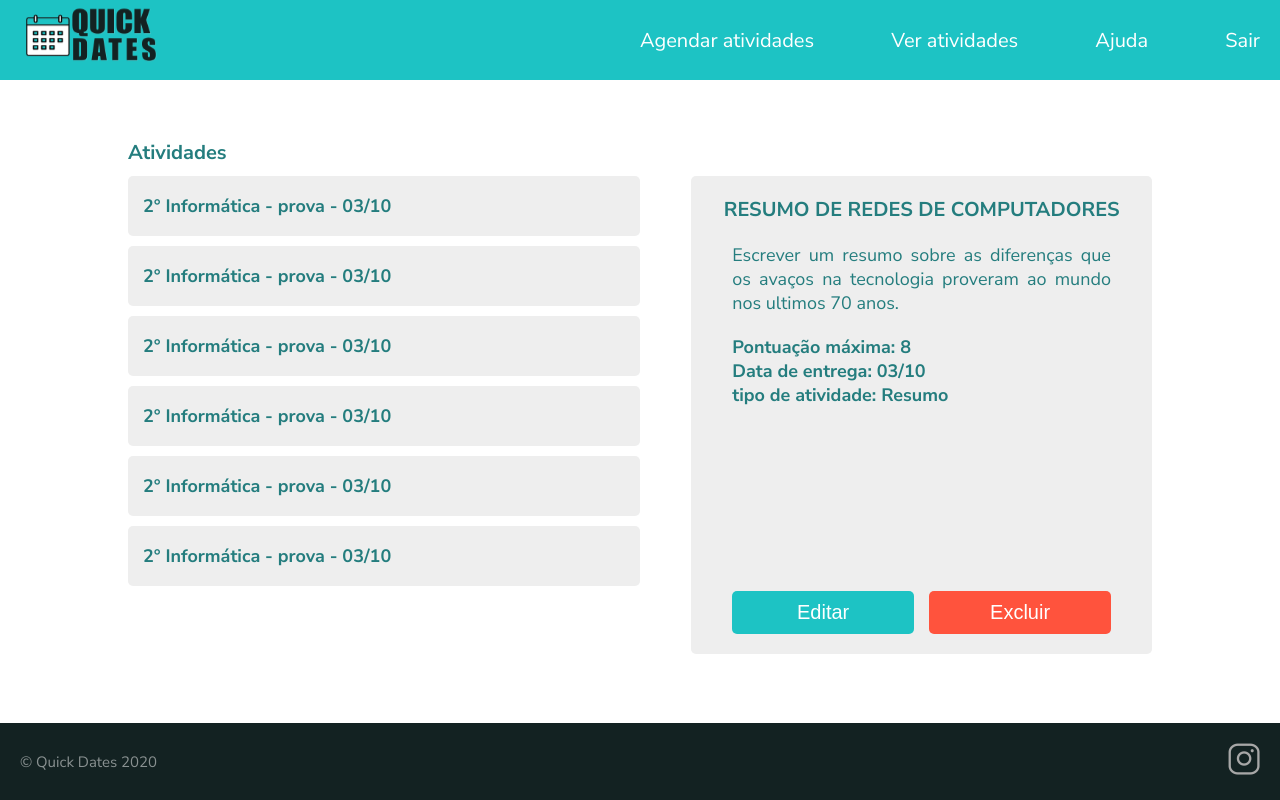
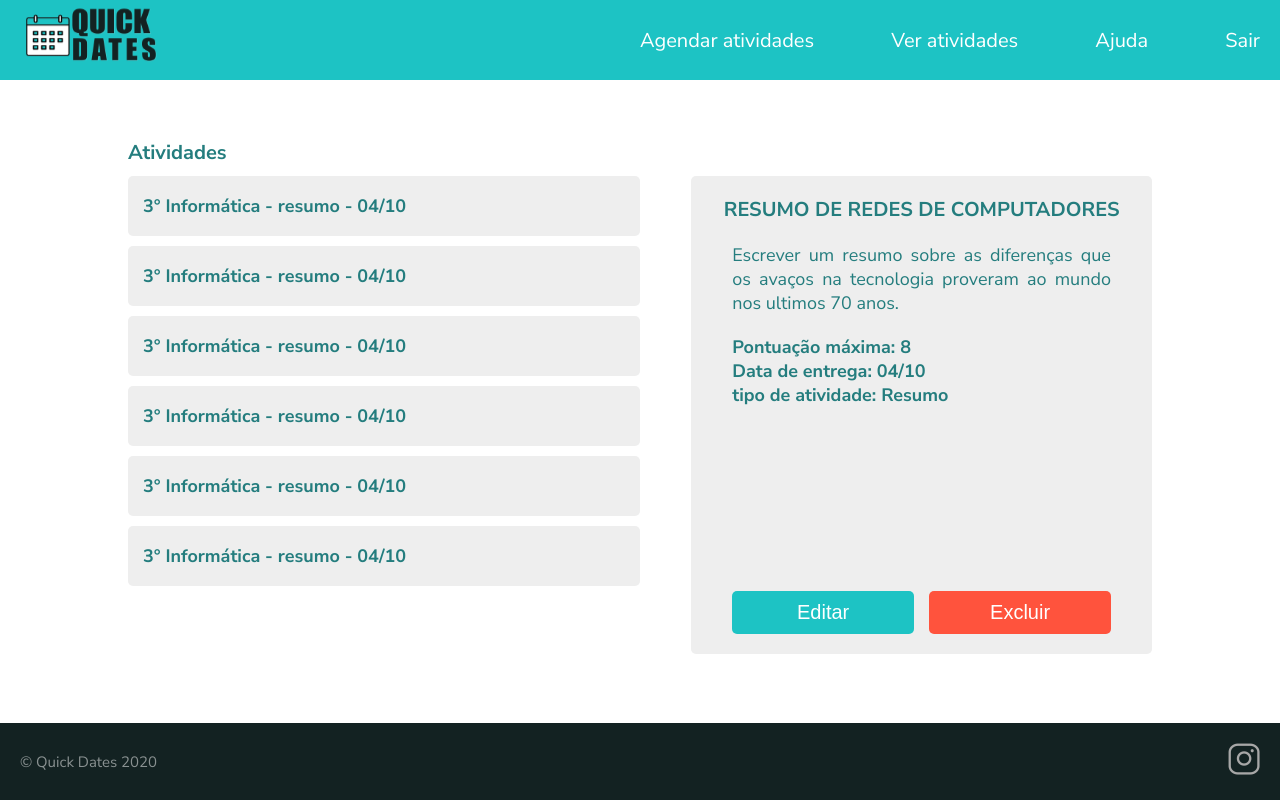
Before and after one commit to Quick-Dates/Quick-Dates-Web, a React (Create React App) app: page /edit-activity in a window 1280 px wide. Built offline with nearby package versions, Linux system fonts and the light colour scheme.

Commit message:
corections

```diff
--- a/src/components/MenuTeacher/index.tsx
+++ b/src/components/MenuTeacher/index.tsx
@@ -4,6 +4,7 @@ import { Link, useLocation } from 'react-router-dom';
 import help from '../../assets/ajuda-mobile-icon.svg';
 import schedule from '../../assets/agendar-atividades-icon.svg';
 import exit from '../../assets/exit.svg';
+import list from '../../assets/agendar-atividades.svg';
 
 import './styles.css';
 
@@ -27,6 +28,10 @@ export default function MenuStudent() {
         </div>
 
         <div>
+          <section>
+            <Link to="/edit-activity" className={pathName === '../../pages/edit-activity' || pathName === '/edit-activity' ? 'visited' : ''}><img src={list} alt="" /></Link>
+            <p>Marcadas</p>
+          </section>
 
           <section>
             <Link to="/"><img src={exit} alt="" /></Link>
--- a/src/pages/EditActivity/index.tsx
+++ b/src/pages/EditActivity/index.tsx
@@ -15,12 +15,12 @@ export default function EditActivity() {
               <h1 className="titlePage">Atividades</h1>
 
               <div className="containerList">
-                <Link to="/ativity-details" className="linkPara"> 2° Informática - prova -  03/10 </Link>
-                <Link to="/ativity-details" className="linkPara"> 2° Informática - prova -  03/10 </Link>
-                <Link to="/ativity-details" className="linkPara"> 2° Informática - prova -  03/10 </Link>
-                <Link to="/ativity-details" className="linkPara"> 2° Informática - prova -  03/10 </Link>
-                <Link to="/ativity-details" className="linkPara"> 2° Informática - prova -  03/10 </Link>
-                <Link to="/ativity-details" className="linkPara"> 2° Informática - prova -  03/10 </Link>
+                <Link to="/activity-details" className="linkPara"> 3° Informática - resumo -  04/10 </Link>
+                <Link to="/activity-details" className="linkPara"> 3° Informática - resumo -  04/10 </Link>
+                <Link to="/activity-details" className="linkPara"> 3° Informática - resumo -  04/10 </Link>
+                <Link to="/activity-details" className="linkPara"> 3° Informática - resumo -  04/10 </Link>
+                <Link to="/activity-details" className="linkPara"> 3° Informática - resumo -  04/10 </Link>
+                <Link to="/activity-details" className="linkPara"> 3° Informática - resumo -  04/10 </Link>
               </div>
             </div>
           </div>
@@ -34,12 +34,12 @@ export default function EditActivity() {
 
               <div className="containerDiv">
                 <div className="containerList">
-                  <div>2° Informática - prova -  03/10 </div>
-                  <div>2° Informática - prova -  03/10 </div>
-                  <div>2° Informática - prova -  03/10 </div>
-                  <div>2° Informática - prova -  03/10 </div>
-                  <div>2° Informática - prova -  03/10 </div>
-                  <div>2° Informática - prova -  03/10 </div>
+                  <div>3° Informática - resumo -  04/10 </div>
+                  <div>3° Informática - resumo -  04/10 </div>
+                  <div>3° Informática - resumo -  04/10 </div>
+                  <div>3° Informática - resumo -  04/10 </div>
+                  <div>3° Informática - resumo -  04/10 </div>
+                  <div>3° Informática - resumo -  04/10 </div>
                 </div>
 
                 <div className="containerEdit">
@@ -54,7 +54,7 @@ export default function EditActivity() {
                   <div className="spanButton">
                     <section className="containerInformations">
                       <span>Pontuação máxima: 8</span>
-                      <span>Data de entrega: 03/10</span>
+                      <span>Data de entrega: 04/10</span>
                       <span>tipo de atividade: Resumo</span>
                     </section>
 
--- a/src/pages/EditActivity/styles.css
+++ b/src/pages/EditActivity/styles.css
@@ -135,10 +135,6 @@
 }
 
 @media(max-width: 950px){
-  /* .containerEditActivity{
-
-  } */
-
   .contentEditActivity{
     margin: 2rem 0;
     display: flex;
@@ -160,7 +156,7 @@
     gap: 1rem;
   }
 
-  .contentEditActivity .containerList div{
+  .contentEditActivity .containerList a{
     width: 100%;
     height: 5.5rem;
     background-color: var(--background-card-secundary);
@@ -176,13 +172,13 @@
 }
 
 @media(max-width: 320px){
-  .contentEditActivity .containerList div{
+  .contentEditActivity .containerList a{
     font-size: 1.6rem;
   }
 }
 
 @media(max-width: 280px){
-  .contentEditActivity .containerList div{
+  .contentEditActivity .containerList a{
     font-size: 1.4rem;
   }
 }
--- a/src/pages/ScheduleActivity/index.tsx
+++ b/src/pages/ScheduleActivity/index.tsx
@@ -18,9 +18,16 @@ export default function ScheduleActivity() {
 
                 <input autoComplete="off" pattern="[A-Za-z]{3}" type="text" name="titulo" id="titulo" placeholder="Título" />
 
-                <input type="data" name="data" id="data" placeholder="Data" />
+                <input type="date" name="data" id="data" placeholder="Data" />
 
-                <input autoComplete="off" pattern="[A-Za-z]{3}" type="text" name="turma" id="turma" placeholder="Turma" />
+                <datalist id="classes">
+                  <option value="Informática">Informática</option>
+                  <option value="Secretariado">Secretáriado</option>
+                  <option value="Alimentos">Alimentos</option>
+                  <option value="Química">Química</option>
+                </datalist>
+
+                <input list="classes" autoComplete="off" pattern="[A-Za-z]{3}" type="text" name="turma" id="turma" placeholder="Turma" />
 
                 <input autoComplete="off" type="pontuação" name="pontuação" id="pontuação" placeholder="Pontuação" />
 
@@ -48,7 +55,14 @@ export default function ScheduleActivity() {
 
                   <input type="date" name="Data" className="date-input" placeholder="Data" />
 
-                  <input type="text" name="turma" placeholder="Turma" />
+                  <datalist id="classes">
+                    <option value="Informática">Informática</option>
+                    <option value="Secretariado">Secretariado</option>
+                    <option value="Alimentos">Alimentos</option>
+                    <option value="Química">Química</option>
+                  </datalist>
+
+                  <input list="classes" type="text" name="turma" placeholder="Turma" />
 
                   <input type="number" name="pontuacao" placeholder="Pontuação" />
 
--- a/src/pages/ScheduleActivity/styles.css
+++ b/src/pages/ScheduleActivity/styles.css
@@ -60,12 +60,11 @@ input[type="date"] {
   text-transform: uppercase;
 }
 
-@media(max-width: 465px){
+@media(max-width: 950px){
   .containerScheduleActivity{
     display: flex;
     flex-direction: column;
     align-items: center;
-    margin-top: 3rem;
 
     width: 100%;
     height: 100%;
@@ -76,6 +75,7 @@ input[type="date"] {
     height: 80%;
     height: 42rem;
     padding-bottom: 2rem;
+    margin: 2rem 0 3rem 0;
 
     display: flex;
     flex-direction: column;
@@ -88,11 +88,12 @@ input[type="date"] {
 
   .contentScheduleActivity h1{
     margin: 1.5rem 0 0 0;
+    color: var(--background-button-primary);
   }
 
   .containerInputScheduleActivity{
-    display: grid;
-    grid-template-columns: 1fr 1fr;
+    display: flex;
+    flex-direction: column;
     width: 80%;
     height: 30rem;
     gap: 1rem;
```
Also changed, not shown: src/assets/agendar-atividades.svg (added).
